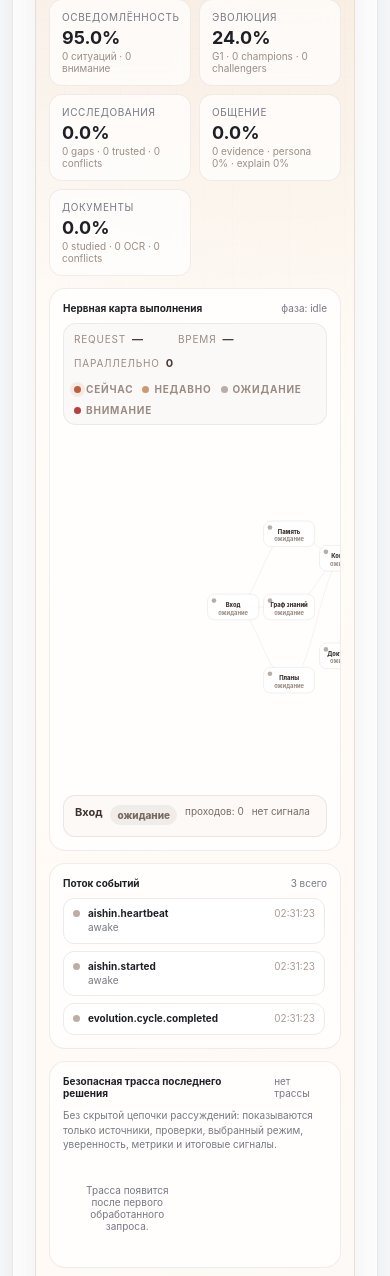
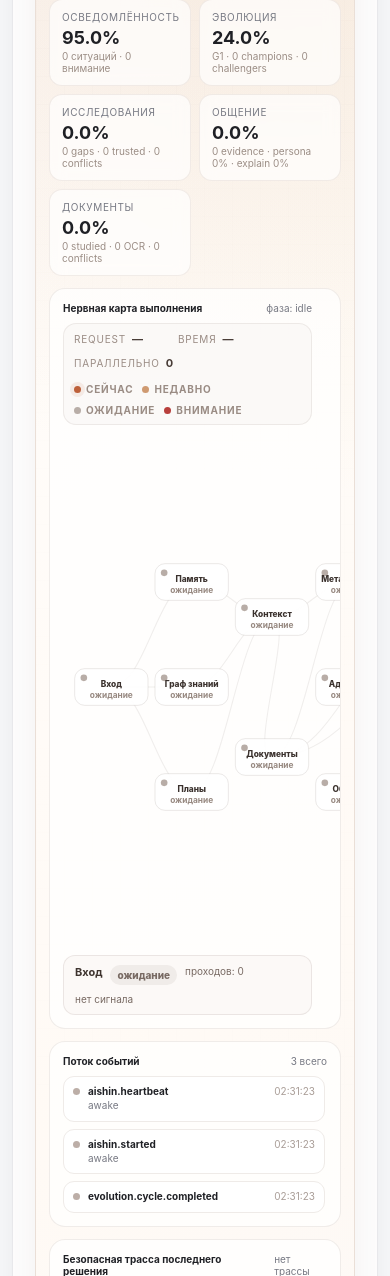
Before and after one commit to Aspksa/Aishin, a FastAPI app: page / in a window 390 px wide, after a click that opens the changed part. Shown: the part 2971-4247 px from the top of the page. Run offline with FastAPI, Linux system fonts and the light colour scheme; data comes from the database, SQL or seed files in the repository; data that the repository does not hold is empty.

Commit message:
style: make real-time brain topology full-width and readable

```diff
--- a/app/static/live_brain.css
+++ b/app/static/live_brain.css
@@ -161,7 +161,7 @@
 }
 .live-brain-columns {
   display: grid;
-  grid-template-columns: 1.35fr .85fr;
+  grid-template-columns: minmax(0, 1fr);
   gap: 12px;
   margin-top: 12px;
 }
@@ -186,7 +186,7 @@
 }
 .live-brain-topology {
   width: 100%;
-  height: 330px;
+  height: clamp(440px, 52vw, 560px);
   display: block;
 }
 .live-brain-edge {
@@ -501,15 +501,16 @@
   50% { opacity: 1; }
 }
 @media (max-width: 760px) {
-  .live-brain-topology {
-    min-height: 360px;
-  }
   .live-brain-panel:has(.live-brain-topology) {
     overflow-x: auto;
+    overscroll-behavior-x: contain;
+    scrollbar-gutter: stable;
   }
   .live-brain-topology {
     width: 900px;
     max-width: none;
+    height: 520px;
+    min-height: 520px;
   }
 }
 @media (prefers-reduced-motion: reduce) {
```
